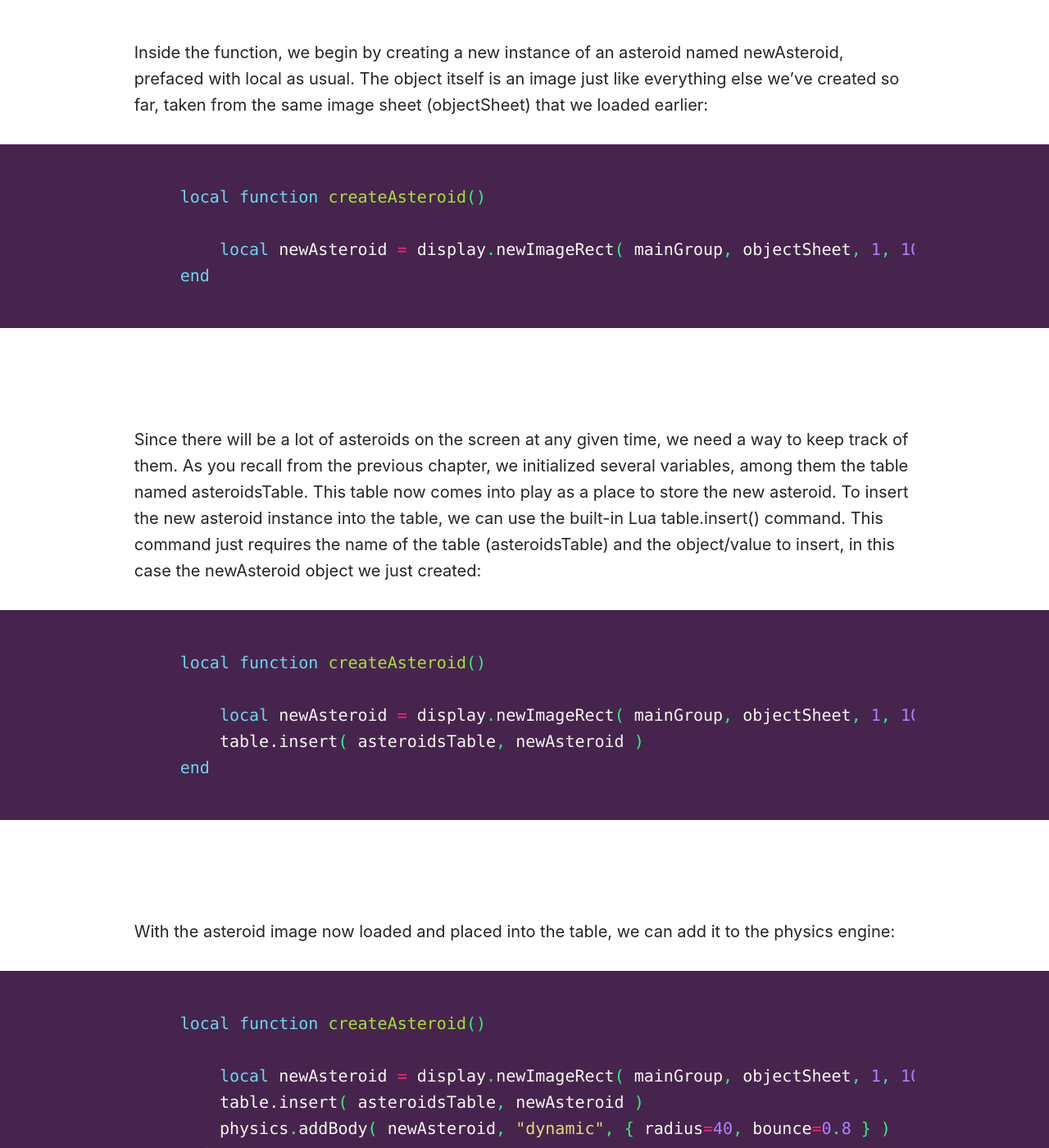
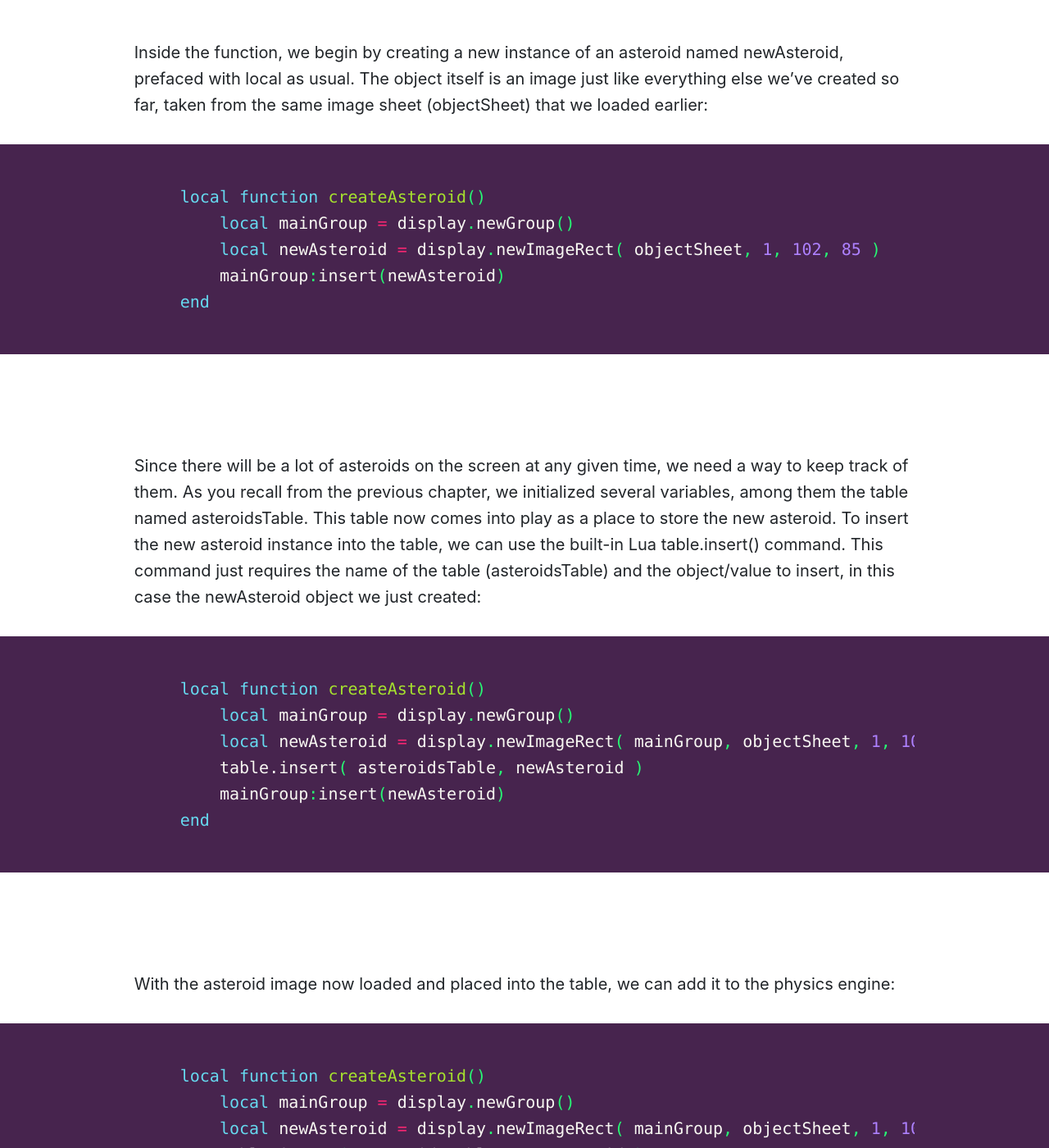
Before and after one commit to Montana-Media-Arts/462-MobileGaming-Spring2022, a Jekyll site: the page built from modules/week-3/_posts/2001-05-07-asteroids.md, in a window 1280 px wide and 1400 px high, scrolled down 1293 px. Shown: the whole window at 82% size. Built offline with Jekyll 4.4.1, drawn with Linux system fonts in a browser that asks for light colours; nearby versions of some CDN libraries; a script that is not in the unit is left out; some of the changed text lies outside the part shown.

Commit message:
updated code sample

````diff
--- a/modules/week-3/_posts/2001-05-07-asteroids.md
+++ b/modules/week-3/_posts/2001-05-07-asteroids.md
@@ -27,8 +27,9 @@ Inside the function, we begin by creating a new instance of an asteroid named ne
 
 ```lua
 local function createAsteroid()
-
-    local newAsteroid = display.newImageRect( mainGroup, objectSheet, 1, 102, 85 )
+    local mainGroup = display.newGroup()
+    local newAsteroid = display.newImageRect( objectSheet, 1, 102, 85 )
+    mainGroup:insert(newAsteroid)
 end
 ```
 
@@ -36,9 +37,10 @@ Since there will be a lot of asteroids on the screen at any given time, we need
 
 ```lua
 local function createAsteroid()
-
+    local mainGroup = display.newGroup()
     local newAsteroid = display.newImageRect( mainGroup, objectSheet, 1, 102, 85 )
     table.insert( asteroidsTable, newAsteroid )
+    mainGroup:insert(newAsteroid)
 end
 ```
 
@@ -46,10 +48,11 @@ With the asteroid image now loaded and placed into the table, we can add it to t
 
 ```lua
 local function createAsteroid()
-
+    local mainGroup = display.newGroup()
     local newAsteroid = display.newImageRect( mainGroup, objectSheet, 1, 102, 85 )
     table.insert( asteroidsTable, newAsteroid )
     physics.addBody( newAsteroid, "dynamic", { radius=40, bounce=0.8 } )
+    mainGroup:insert(newAsteroid)
 end
 ```
 ### Note
@@ -59,11 +62,12 @@ Finally, let's assign the asteroid a myName property of "asteroid". Later, when
 
 ```lua
 local function createAsteroid()
-
+    local mainGroup = display.newGroup()
     local newAsteroid = display.newImageRect( mainGroup, objectSheet, 1, 102, 85 )
     table.insert( asteroidsTable, newAsteroid )
     physics.addBody( newAsteroid, "dynamic", { radius=40, bounce=0.8 } )
     newAsteroid.myName = "asteroid"
+    mainGroup:insert(newAsteroid)
 end
 ```
 
@@ -74,12 +78,14 @@ Now that we have a new asteroid on the screen, let's set its point of origin. Fo
 Given three possible points of origin, we need Lua to generate a random integer between 1 and 3. This is easily done using the math.random() command with a sole parameter of 3:
 
 ```lua
+    local mainGroup = display.newGroup()
     local newAsteroid = display.newImageRect( mainGroup, objectSheet, 1, 102, 85 )
     table.insert( asteroidsTable, newAsteroid )
     physics.addBody( newAsteroid, "dynamic", { radius=40, bounce=0.8 } )
     newAsteroid.myName = "asteroid"
 
     local whereFrom = math.random( 3 )
+    mainGroup:insert(newAsteroid)
 end
 ```
 
````
Also changed, not shown: modules/week-3/_posts/2001-05-04-load-background.md (+5 -1 lines), modules/week-3/_posts/2001-05-05-load-ship.md (+7 -2 lines), modules/week-3/_posts/2001-05-06-lives-score.md (+5 -2 lines), modules/week-3/_posts/2001-05-08-firing.md (+6 -4 lines).
